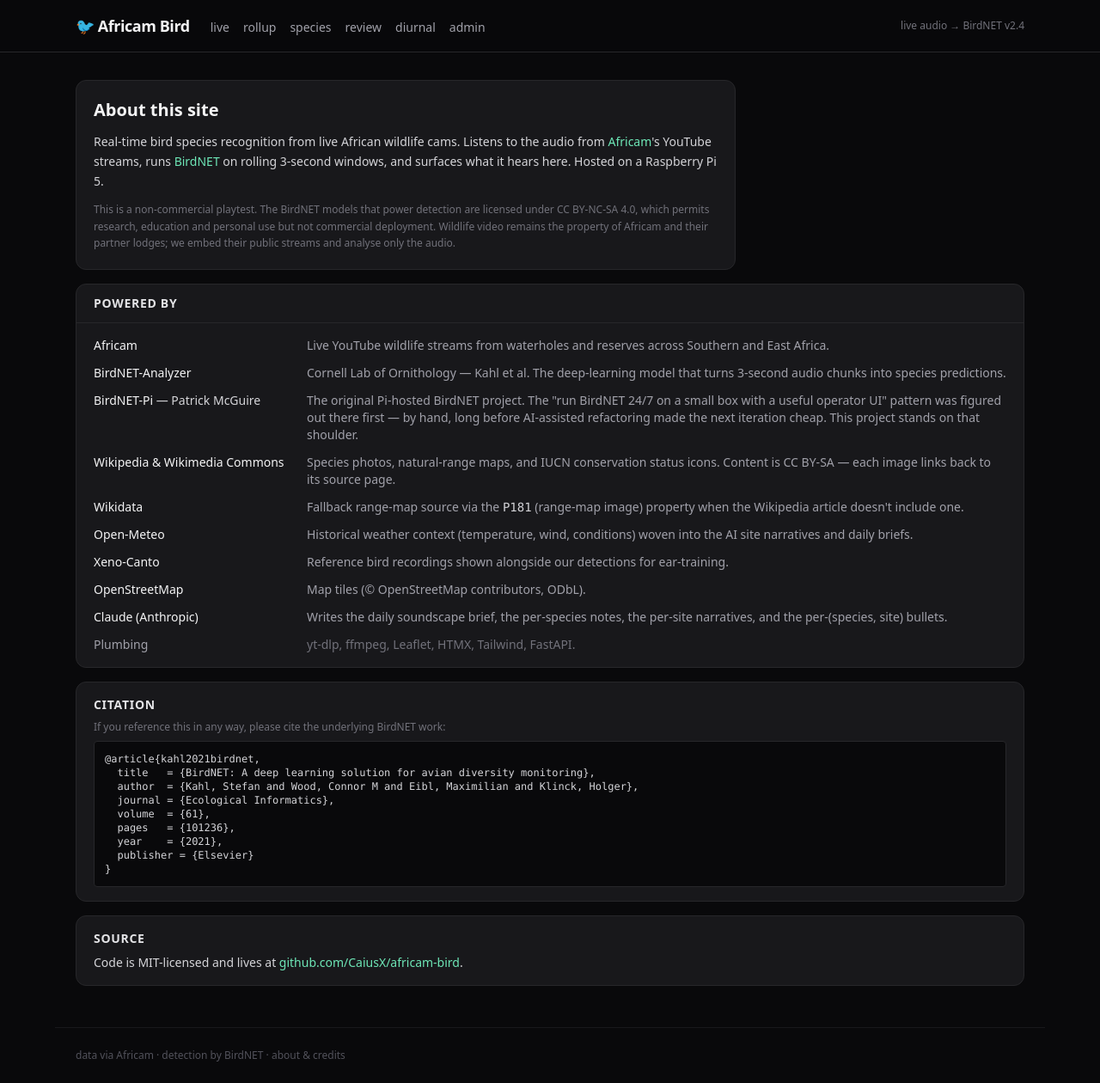
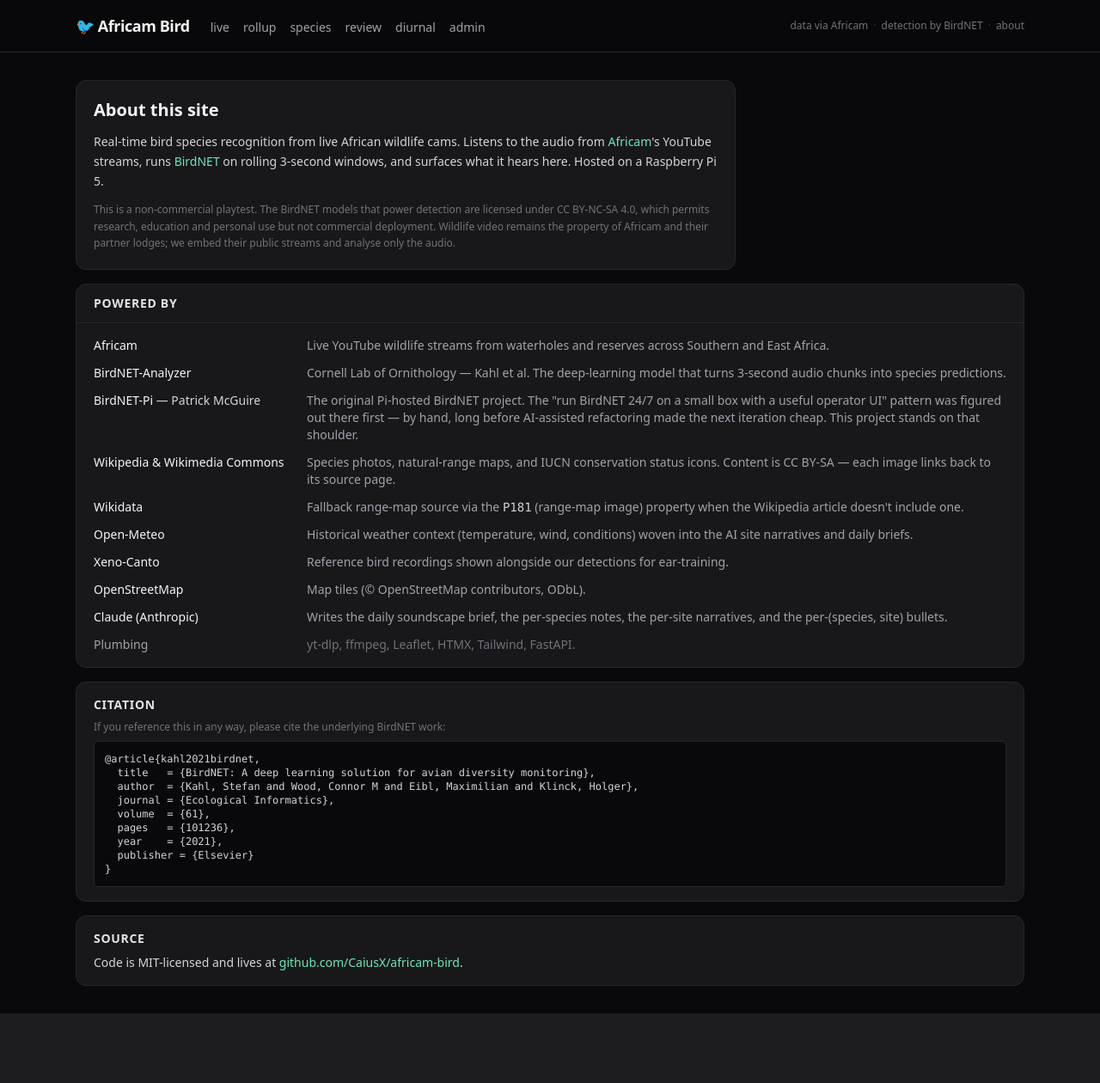
Before and after one commit to CaiusX/birdbrain, a FastAPI app: page /about in a window 1280 px wide. Shown: the whole page at 86% size. After the commit the page ends 1179 px from the top, so only its background shows below. Run offline with FastAPI, Linux system fonts and the light colour scheme; some libraries are stand-ins or nearby versions.

Commit message:
Move credits from footer to header
Pull the data-via / BirdNET / about credits up into the sticky header (on
the right, replacing the static "live audio → BirdNET v2.4" tag) so they're
visible without scrolling. Remove the footer block entirely.

Co-Authored-By: Claude Opus 4.7 (1M context) <noreply@anthropic.com>

```diff
--- a/src/africam/web/templates/base.html
+++ b/src/africam/web/templates/base.html
@@ -43,16 +43,17 @@
           {% endif %}
         </nav>
       </div>
-      <span class="text-xs text-zinc-500">live audio → BirdNET v2.4</span>
+      <div class="text-xs text-zinc-500 flex items-center gap-1.5 flex-wrap justify-end">
+        <span>data via <a href="https://africam.com/" target="_blank" rel="noopener" class="hover:text-zinc-200">Africam</a></span>
+        <span class="text-zinc-700">·</span>
+        <span>detection by <a href="https://github.com/kahst/BirdNET-Analyzer" target="_blank" rel="noopener" class="hover:text-zinc-200">BirdNET</a></span>
+        <span class="text-zinc-700">·</span>
+        <a href="/about" class="hover:text-zinc-200">about</a>
+      </div>
     </div>
   </header>
   <main class="max-w-6xl mx-auto px-6 py-8">
     {% block content %}{% endblock %}
   </main>
-  <footer class="max-w-6xl mx-auto px-6 py-6 mt-4 text-xs text-zinc-600 border-t border-zinc-900">
-    data via <a href="https://africam.com/" target="_blank" rel="noopener" class="hover:text-zinc-300">Africam</a>
-    · detection by <a href="https://github.com/kahst/BirdNET-Analyzer" target="_blank" rel="noopener" class="hover:text-zinc-300">BirdNET</a>
-    · <a href="/about" class="hover:text-zinc-300">about &amp; credits</a>
-  </footer>
 </body>
 </html>
```
